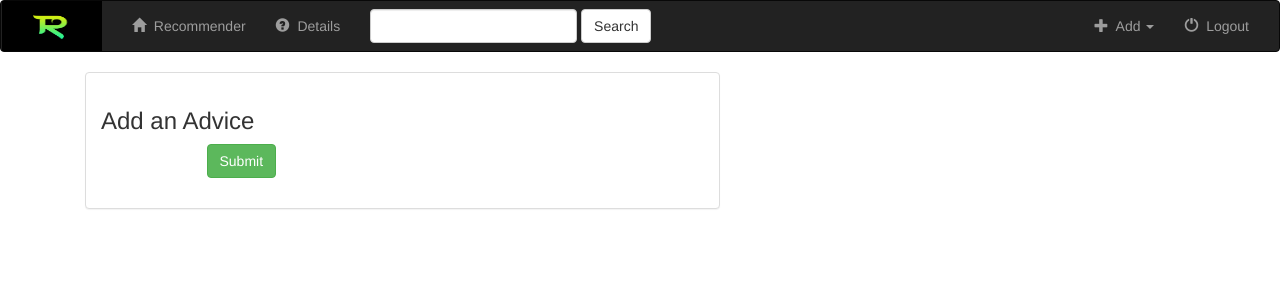
After one commit to habib-farhan/RecommenderSystem, a Django app: template src/recsystem/templates/recsystem/add_advice.html in a window 1280 px wide. The commit adds this page. Shown: the top 300 px of the page. Run offline with Django 3.2, Linux system fonts and the light colour scheme; the template is opened without the code that fills it, so the values that code supplies are empty; some libraries are stand-ins or nearby versions.

Commit message:
Advice form added

```diff
--- a/src/recsystem/forms.py
+++ b/src/recsystem/forms.py
@@ -22,6 +22,11 @@ class FollowUpForm(forms.ModelForm):
          model = FollowUp
          fields = ['description','question', 'answer']
 
+class AdviceForm(forms.ModelForm):
+
+     class Meta:
+         model = Advice
+         fields = ['answer', 'answer_labels', 'advice_text', 'time_stamp']
 
 
 
--- /dev/null
+++ b/src/recsystem/templates/recsystem/add_advice.html
@@ -0,0 +1,28 @@
+{% extends 'recsystem/default.html' %}
+{% block title %}Add Advice{% endblock %}
+{% block body %}
+    <div class="container">
+
+          <div class="col-sm-12 col-md-7">
+              <div class="panel panel-default">
+                  <div class="panel-body">
+                      <h3>Add an Advice</h3>
+                      {% if error_message %}
+                          <p><strong>{{ error_message }}</strong></p>
+                      {% endif %}
+                      <form class="form-horizontal" role="form" action="" method="post" >
+                          {% csrf_token %}
+                          {% include 'recsystem/form_template.html' %}
+                          <div class="form-group">
+                              <div class="col-sm-offset-2 col-sm-10">
+                                  <button type="submit" class="btn btn-success">Submit</button>
+                              </div>
+                          </div>
+                      </form>
+                  </div>
+              </div>
+          </div>
+
+    </div>
+
+{% endblock %}
--- a/src/recsystem/templates/recsystem/default.html
+++ b/src/recsystem/templates/recsystem/default.html
@@ -54,16 +54,18 @@
 
             <ul class="dropdown-menu" aria-labelledby="navbarDropdown">
               <li><a class="dropdown-item" href="{% url 'recsystem:add_question' %}">
-                            <span class="glyphicon glyphicon-plus" aria-hidden="true"></span>&nbsp; Add Question
-                          </a>
+                    <span class="glyphicon glyphicon-plus" aria-hidden="true"></span>&nbsp; Add Question
+                   </a>
               </li>
               <li role="separator" class="divider"></li>
               <li><a class="dropdown-item" href="{% url 'recsystem:add_answer' %}">
-                <span class="glyphicon glyphicon-plus" aria-hidden="true"></span>&nbsp;Add Answer</a></li>
+                  <span class="glyphicon glyphicon-plus" aria-hidden="true"></span>&nbsp;Add Answer</a></li>
               <li role="separator" class="divider"></li>
               <li><a class="dropdown-item" href="{% url 'recsystem:add_relation' %}">
                 <span class="glyphicon glyphicon-plus" aria-hidden="true"></span>&nbsp;Add Relation</a></li>
-
+              <li role="separator" class="divider"></li>
+              <li><a class="dropdown-item" href="{% url 'recsystem:add_advice' %}">
+                <span class="glyphicon glyphicon-plus" aria-hidden="true"></span>&nbsp;Add Advice</a></li>
             </ul>
           </li>
 
--- a/src/recsystem/urls.py
+++ b/src/recsystem/urls.py
@@ -12,6 +12,7 @@ urlpatterns = [
     url(r'^add_question/$', views.add_question, name='add_question'),
     url(r'^add_answer/$', views.add_answer, name='add_answer'),
     url(r'^add_relation/$', views.add_relation, name='add_relation'),
+    url(r'^add_advice/$', views.add_advice, name='add_advice'),
     url(r'^save_question/$', views.save_question, name='save_question'),
     url(r'^details/$', views.details, name='details'),
     url(r'^followUp/$', views.followUp, name='followUp'),
```
Also changed, not shown: src/recsystem/views.py (+13 -1 lines).
